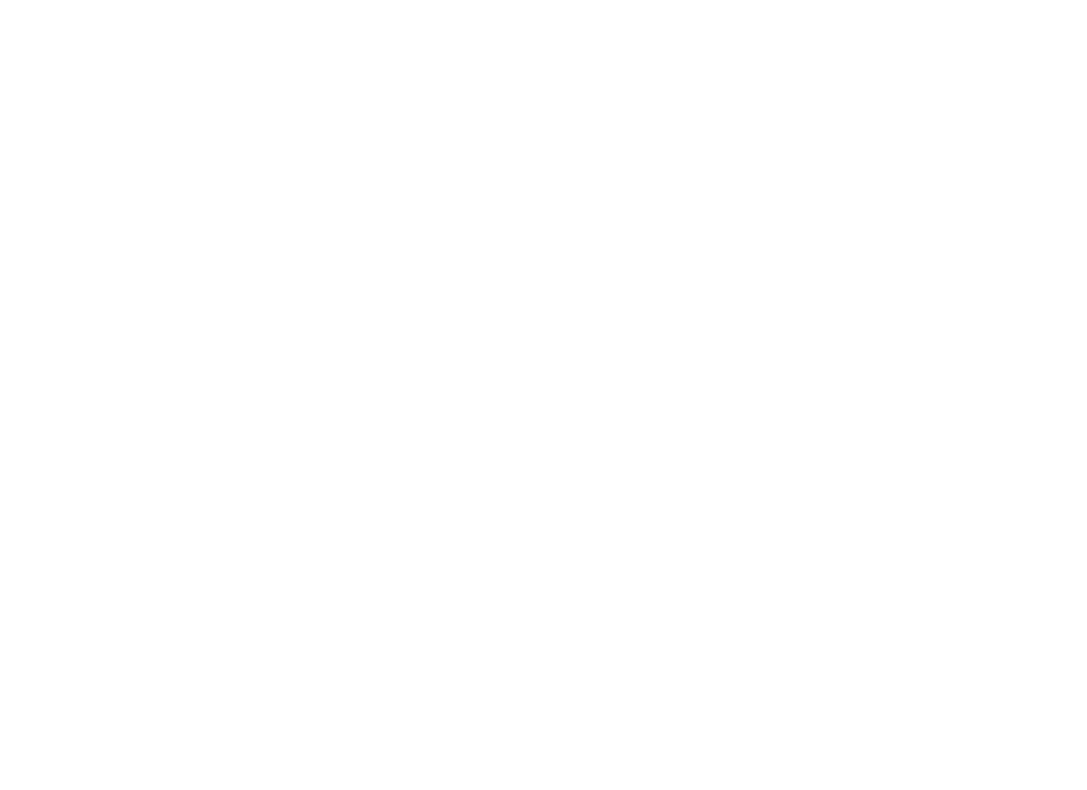
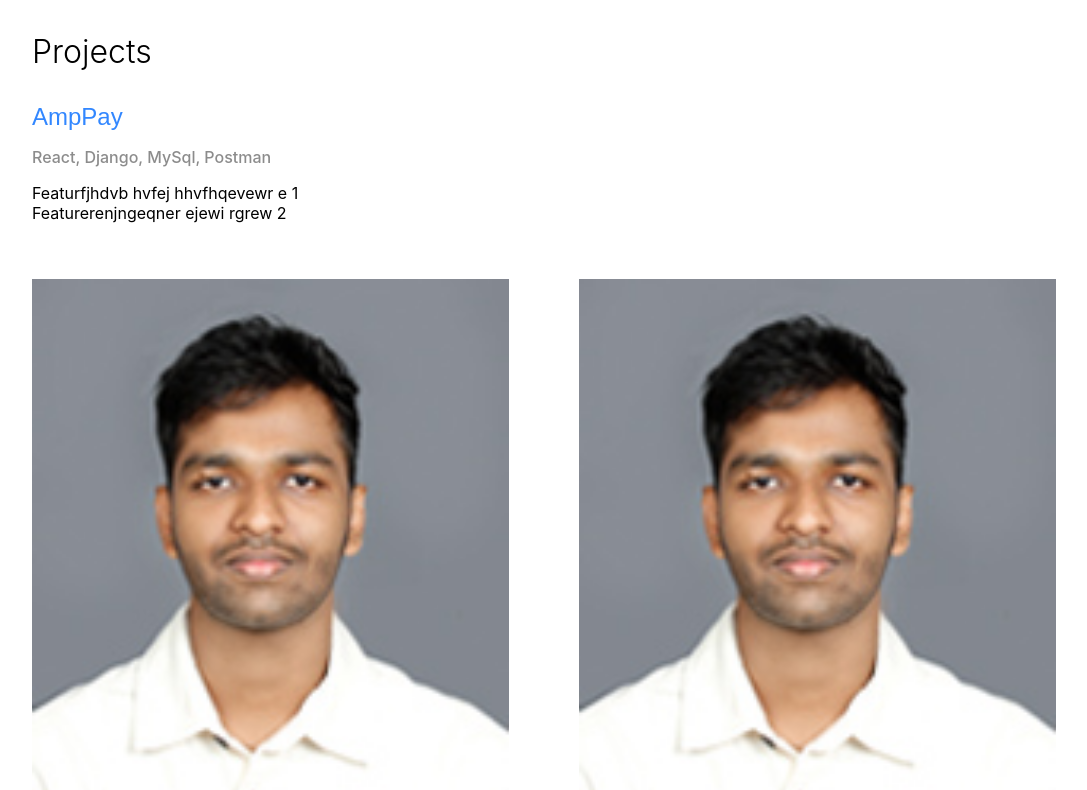
Before and after one commit to 4arjun/portfolio, a React (Create React App) app: page /project in a window 1280 px wide. Before the commit this address had no page. Shown: the top 790 px of the page, without its empty margins (96-1183 px from the left). Built offline with nearby package versions, Linux system fonts and the light colour scheme.

Commit message:
project section

```diff
--- a/src/App.js
+++ b/src/App.js
@@ -2,6 +2,7 @@
 import Home from './components/Home';
 import { BrowserRouter as Router, Route, Switch,Routes } from 'react-router-dom';
 import Resume from './components/Resume';
+import Project from './components/Project';
 
 function App() {
   return (
@@ -9,6 +10,7 @@
        <Routes>
           <Route path="/" element={<Home />} />
           <Route path='/resume' element={<Resume />}/>
+          <Route path='/project' element={<Project />}/>
       </Routes>
     </Router>
   );
--- a/src/components/Nav.js
+++ b/src/components/Nav.js
@@ -12,8 +12,8 @@
             <div className='menu-list'>
                 <Link to="/about" className='list-items'>About</Link>
                 <Link to="/resume"className='list-items'>Resume</Link>
-                <Link to="/projects" className='list-items'>Projects</Link>
-                <Link to="/github" className='list-items'>Github</Link>
+                <Link to="/project" className='list-items'>Projects</Link>
+                <Link to="https://github.com/4arjun" className='list-items'>Github</Link>
             </div>
         </div>
     );
--- /dev/null
+++ b/src/components/Project.css
@@ -0,0 +1,56 @@
+/* Project.css */
+.projects-container {
+    width: 100%;
+}
+
+.projects-sub-container {
+    margin-left: 10%;
+    margin-right: 10%;
+}
+
+.intro-text {
+    font-size: 2rem;
+    font-weight: 300;
+}
+
+.project-list-item {
+    font-family: "Poppins", sans-serif;
+    color: rgb(50, 135, 255);
+    text-decoration: none;
+    font-size: 1.5rem;
+    font-weight: 500;
+}
+
+.project-tech {
+    color: #8c8c8c;
+    font-weight: 500;
+    font-size: 1rem;
+}
+
+.project-features {
+    list-style-type: none;
+    padding: 0;
+}
+
+.projects-gallery {
+    display: grid;
+    grid-template-columns: repeat(auto-fit, minmax(200px, 1fr));
+    max-width: 100%;
+    padding-top: 40px;
+    row-gap: 40px;
+    column-gap: 70px;
+}
+
+.projects-gallery img {
+    width: 100%;
+    height: auto;
+    display: block;
+    margin: 0 auto; /* Horizontally center the images within each grid item */
+}
+
+/* Media Query for larger screens */
+@media screen and (min-width: 768px) {
+    .projects-gallery {
+        grid-template-columns: repeat(2, 1fr); /* Two images per row */
+    }
+}
--- /dev/null
+++ b/src/components/Project.js
@@ -0,0 +1,32 @@
+// Project.js
+import './Project.css';
+import { Link } from 'react-router-dom';
+import img1 from '../assets/photo.jpg';
+
+const Project = () => {
+    return (
+        <div className='projects-container'>
+            <div className='projects-sub-container'>
+                <div className='intro-text'>
+                    <p>Projects</p>
+                </div>
+                <div className='project-details'>
+                    <Link to="https://github.com/4arjun/AmpPay" className='project-list-item'>AmpPay</Link>
+                    <p className='project-tech'>React, Django, MySql, Postman</p>
+                    <ul className='project-features'>
+                        <li>Featurfjhdvb hvfej hhvfhqevewr e 1</li>
+                        <li>Featurerenjngeqner  ejewi rgrew 2</li>
+                    </ul>
+                    <div className='projects-gallery'>
+                        <img src={img1} alt='Project 1'/>
+                        <img src={img1} alt='Project 2'/>
+                        <img src={img1} alt='Project 3'/>
+                        <img src={img1} alt='Project 4'/>
+                    </div>
+                </div>
+            </div>
+        </div>
+    );
+};
+
+export default Project;
```
Also changed, not shown: src/assets/photo.jpg (added).
